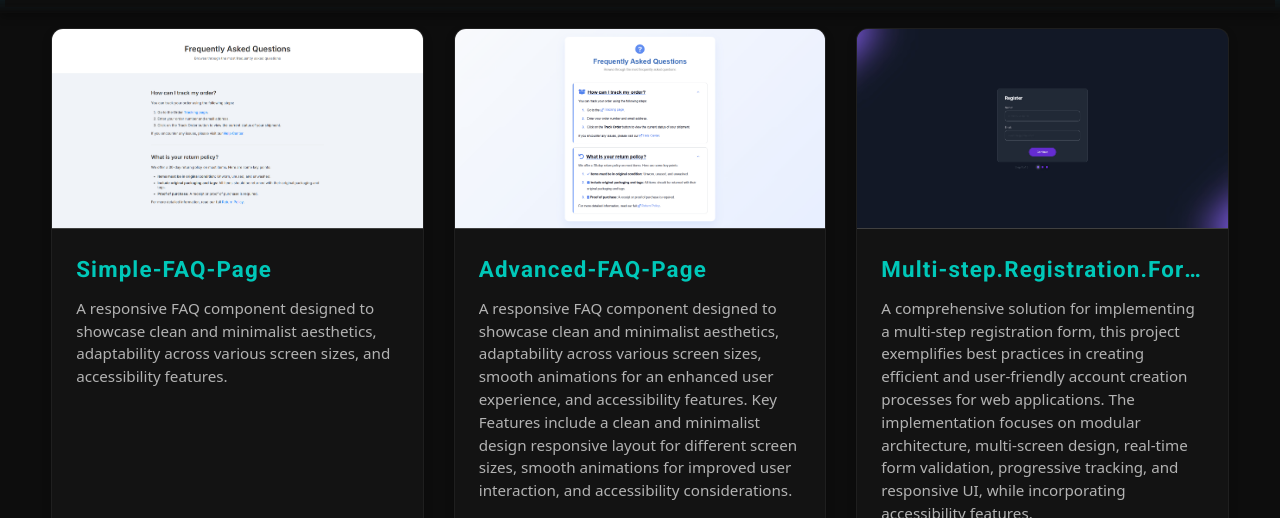
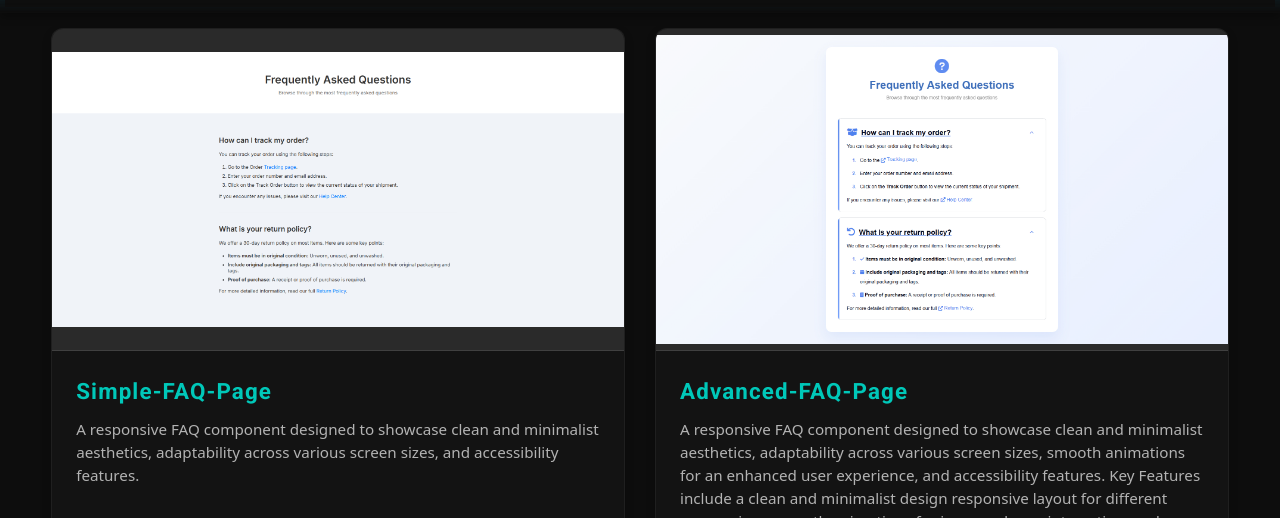
Before and after one commit to Ryuukae/ryuukae.github.io, a plain HTML site: page index.html in a window 1280 px wide. Shown: the part 373-891 px from the top of the page. Drawn offline with nearby package versions, Linux system fonts and the light colour scheme.

Commit message:
🎨 Palette: Optimize layout and image ratio for visual clarity
- Changed grid template to allow a 2-column layout (min 480px width) so repository cards have more horizontal space.
- Replaced fixed image container height with a 16/9 aspect ratio.
- Switched image object-fit from cover to contain to prevent cropping and blurring of wide source images.

```diff
--- a/styles/base-styles.css
+++ b/styles/base-styles.css
@@ -121,7 +121,7 @@ body {
     list-style: none;
     padding: 0;
     display: grid;
-    grid-template-columns: repeat(auto-fill, minmax(320px, 1fr));
+    grid-template-columns: repeat(auto-fill, minmax(480px, 1fr));
     gap: 30px;
 }
 
@@ -182,14 +182,15 @@ body {
 
 .repo-image-container {
     width: 100%;
-    height: 200px;
+    aspect-ratio: 16 / 9;
     background-color: var(--repo-details-background);
     border-bottom: 1px solid rgba(255, 255, 255, 0.1);
+    overflow: hidden;
 }
 
 .repo-image-container img {
     width: 100%;
     height: 100%;
-    object-fit: cover;
-    object-position: top center;
+    object-fit: contain;
+    object-position: center;
 }
```
